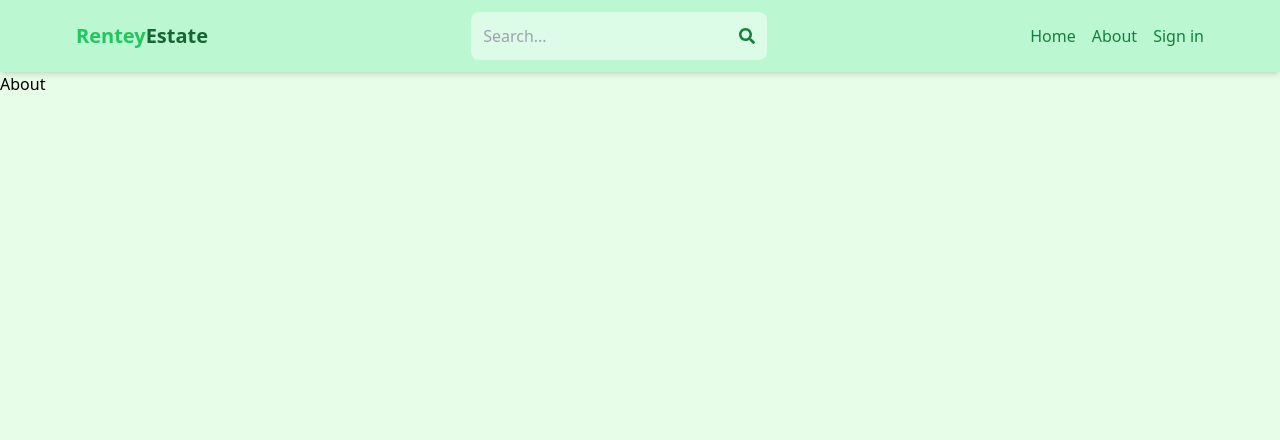
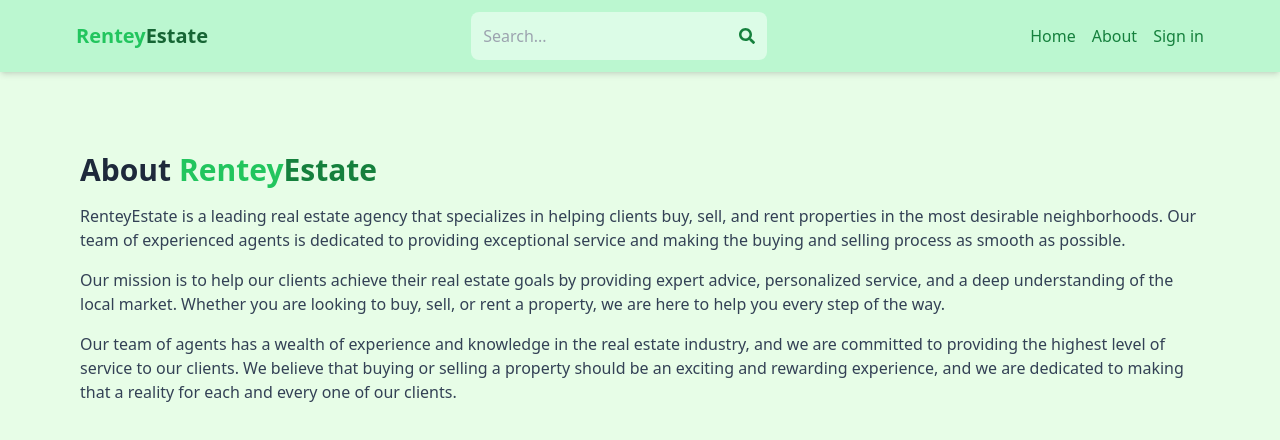
Before and after one commit to AhmedNazem/RentyEstate-0.1, a React (Vite) app in the folder client/: page /about in a window 1280 px wide. Shown: the top 440 px of the page. Built offline with nearby package versions, Linux system fonts and the light colour scheme.

Commit message:
complete about page

```diff
--- a/client/src/pages/About.jsx
+++ b/client/src/pages/About.jsx
@@ -1,5 +1,33 @@
 function About() {
-  return <div>About</div>;
+  return (
+    <div className="py-20 px-4 max-w-6xl mx-auto">
+      <h1 className="text-3xl font-bold mb-4 text-slate-800 flex flex-wrap">
+        <span className="mr-2">About</span>
+        <span className="text-green-500">Rentey</span>
+        <span className="text-green-700">Estate</span>
+      </h1>
+      <p className="mb-4 text-slate-700">
+        RenteyEstate is a leading real estate agency that specializes in helping
+        clients buy, sell, and rent properties in the most desirable
+        neighborhoods. Our team of experienced agents is dedicated to providing
+        exceptional service and making the buying and selling process as smooth
+        as possible.
+      </p>
+      <p className="mb-4 text-slate-700">
+        Our mission is to help our clients achieve their real estate goals by
+        providing expert advice, personalized service, and a deep understanding
+        of the local market. Whether you are looking to buy, sell, or rent a
+        property, we are here to help you every step of the way.
+      </p>
+      <p className="mb-4 text-slate-700">
+        Our team of agents has a wealth of experience and knowledge in the real
+        estate industry, and we are committed to providing the highest level of
+        service to our clients. We believe that buying or selling a property
+        should be an exciting and rewarding experience, and we are dedicated to
+        making that a reality for each and every one of our clients.
+      </p>
+    </div>
+  );
 }
 
 export default About;
```
